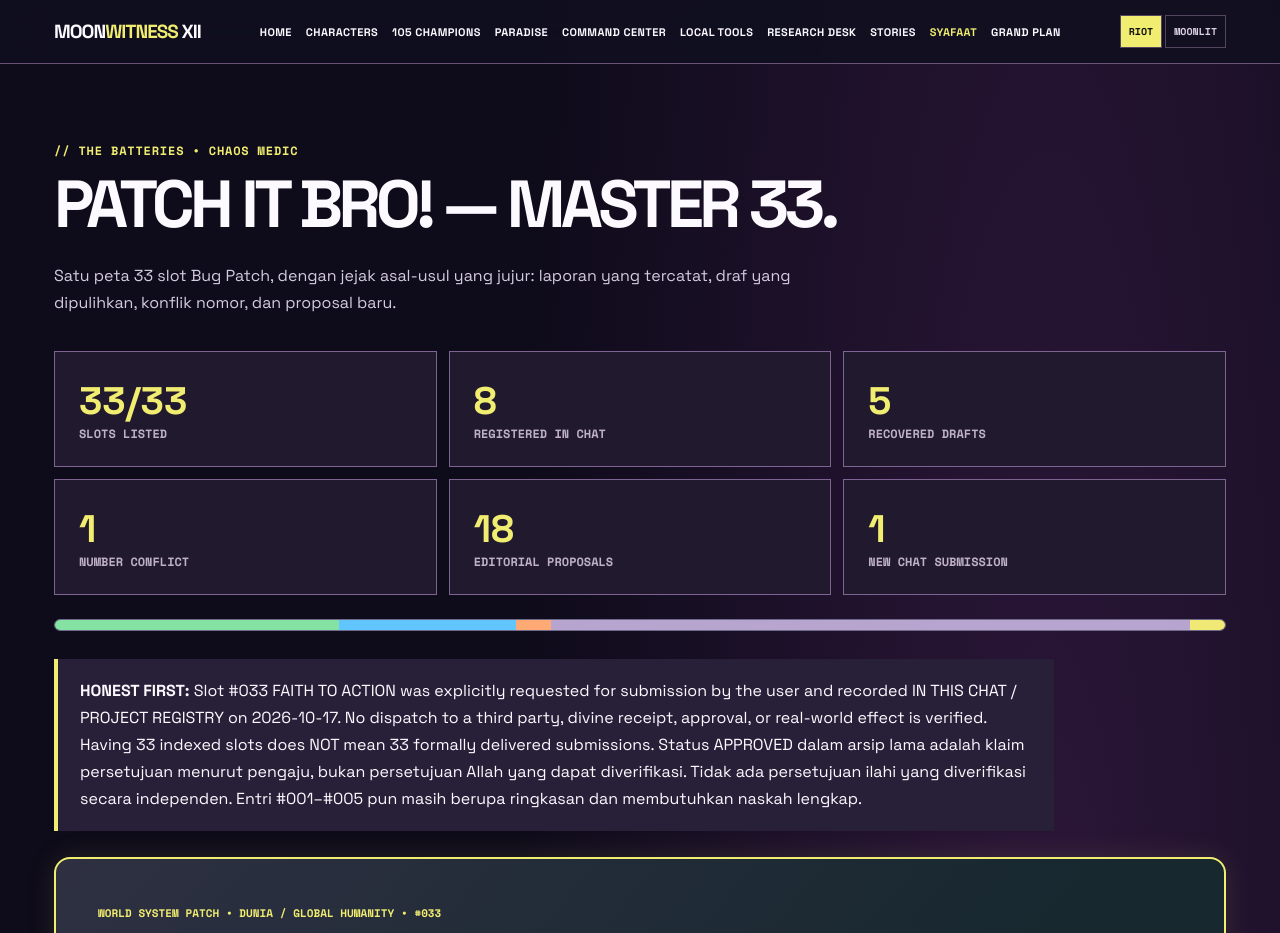
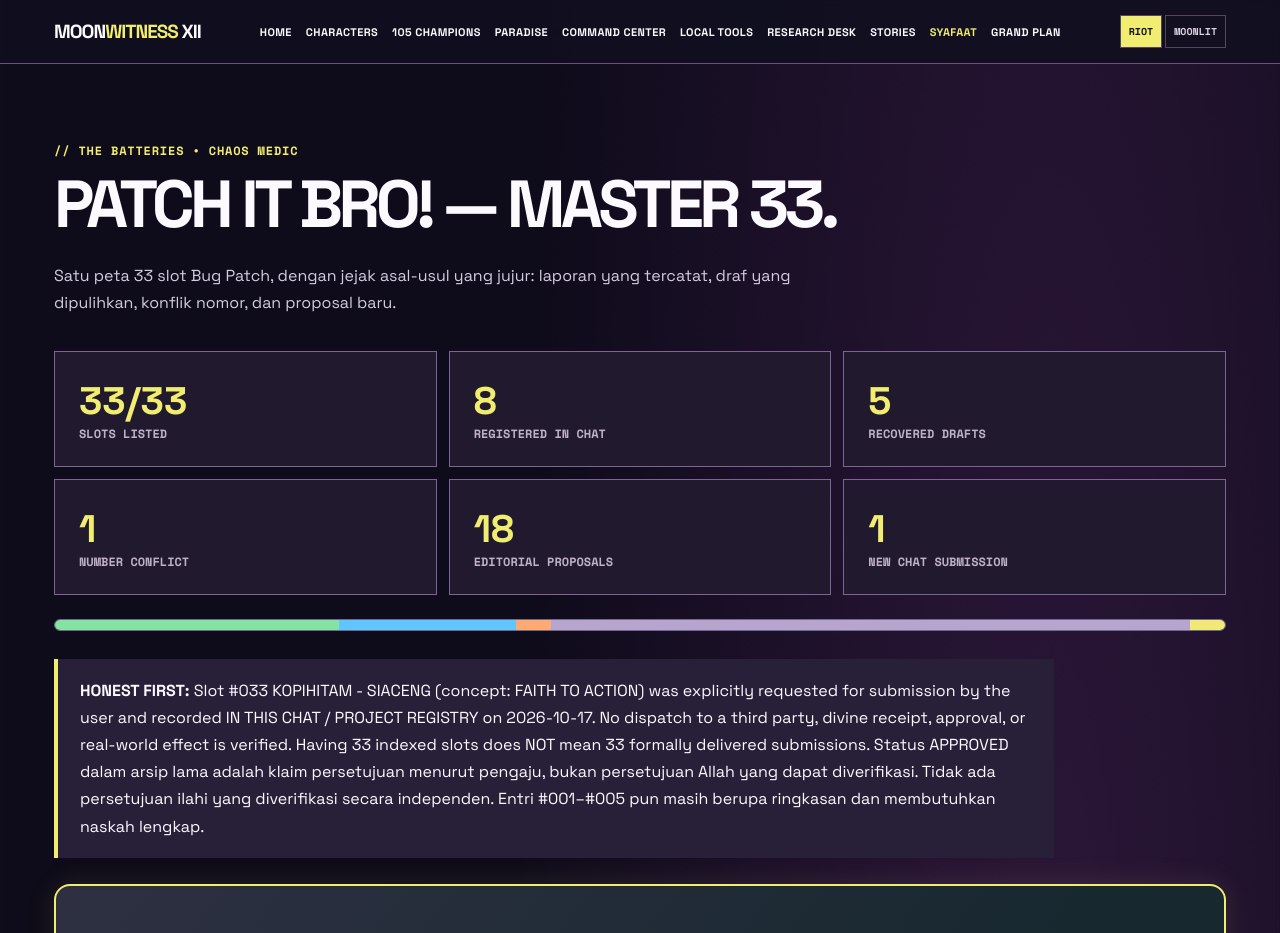
Before and after one commit to bjo163/moonwitness-xii-season-global-championships, a React (Vite) app: page /syafaat-status in a window 1280 px wide. Shown: the top 933 px of the page. Built offline with nearby package versions, Linux system fonts and the light colour scheme.

Commit message:
Rename master #033 record to KOPIHITAM - SIACENG without changing submission provenance

```diff
--- a/src/data/bugPatchRegistry.js
+++ b/src/data/bugPatchRegistry.js
@@ -327,7 +327,7 @@ export const registryCandidates=[
   },
   {
     "id": "033",
-    "title": "FAITH TO ACTION — FROM SCRIPTURE TO SYSTEM",
+    "title": "KOPIHITAM - SIACENG",
     "scope": "Dunia / Global Humanity / Religion / Education / Ethics / Technology",
     "summary": "Permohonan agar umat manusia dimudahkan memahami, mengingat, dan mengamalkan tuntunan kebaikan sesuai tradisi masing-masing melalui pembelajaran, alat bantu teknologi dan tindakan sukarela yang dapat dievaluasi.",
     "benefit": "Harapan kemudahan ibadah sesuai tradisi, literasi sumber agama, pendidikan, kasih sayang keluarga, perlindungan anak, kepedulian lingkungan, dan tanggung jawab digital. Manfaat yang terukur harus diuji secara nyata.",
@@ -369,9 +369,9 @@ export const registrySummary={
  submittedInChat:registryEntries.filter(p=>p.recordStatus==='user_submitted_in_chat').length,
  verifiedApprovals:registryEntries.filter(p=>p.approvalStatus==='approved_with_evidence').length
 };
-export const registryNote='Slot #033 FAITH TO ACTION was explicitly requested for submission by the user and recorded IN THIS CHAT / PROJECT REGISTRY on 2026-10-17. No dispatch to a third party, divine receipt, approval, or real-world effect is verified. Having 33 indexed slots does NOT mean 33 formally delivered submissions.';
+export const registryNote='Slot #033 KOPIHITAM - SIACENG (concept: FAITH TO ACTION) was explicitly requested for submission by the user and recorded IN THIS CHAT / PROJECT REGISTRY on 2026-10-17. No dispatch to a third party, divine receipt, approval, or real-world effect is verified. Having 33 indexed slots does NOT mean 33 formally delivered submissions.';
 
-// User explicitly assigned #033 to FAITH TO ACTION. Preserve displaced concept without reusing the slot.
+// User assigned #033 to the Faith to Action concept (now titled KOPIHITAM - SIACENG). Preserve displaced concept without reusing the slot.
 export const displacedPatchConcepts=[
   {
     "archiveId": "EXTRA-CONCEPT-001",
```
